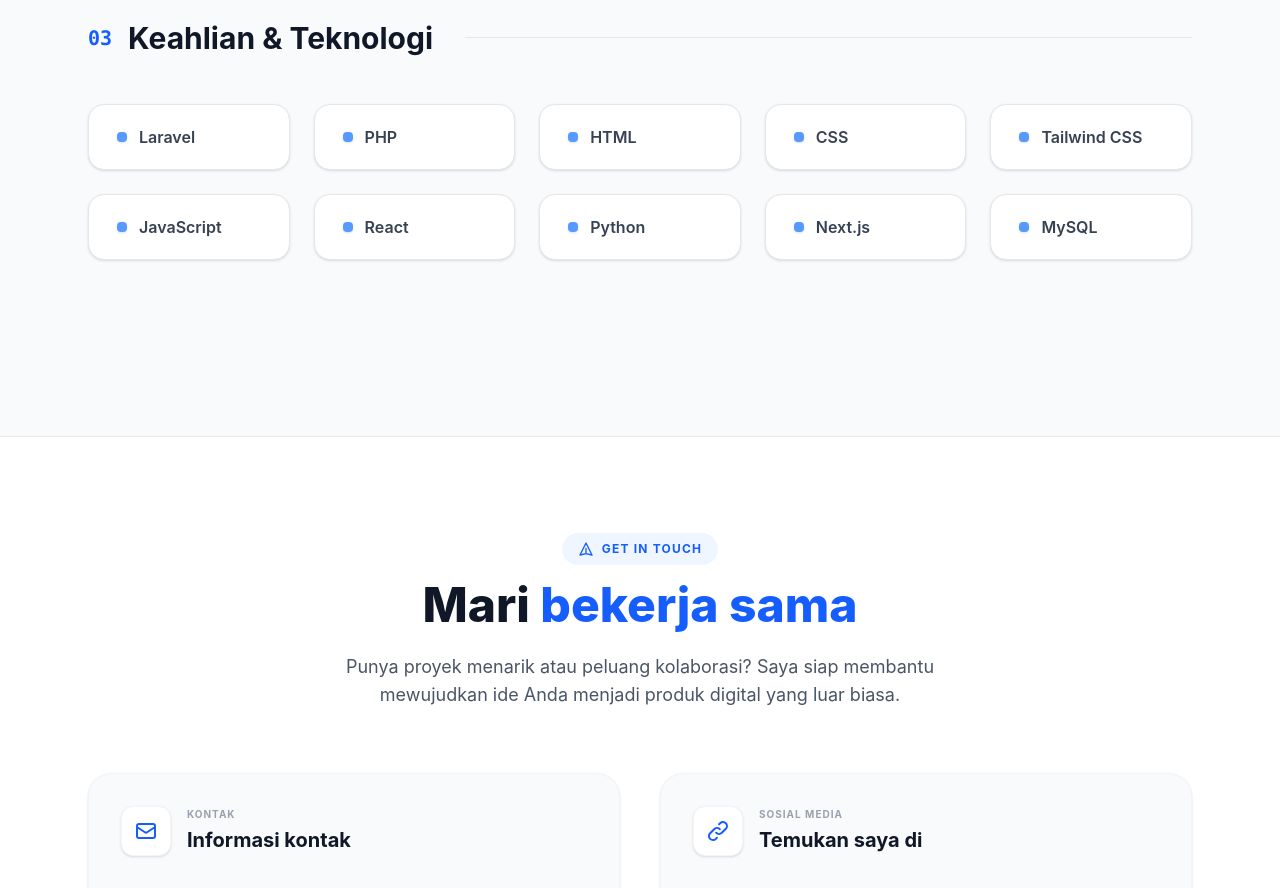
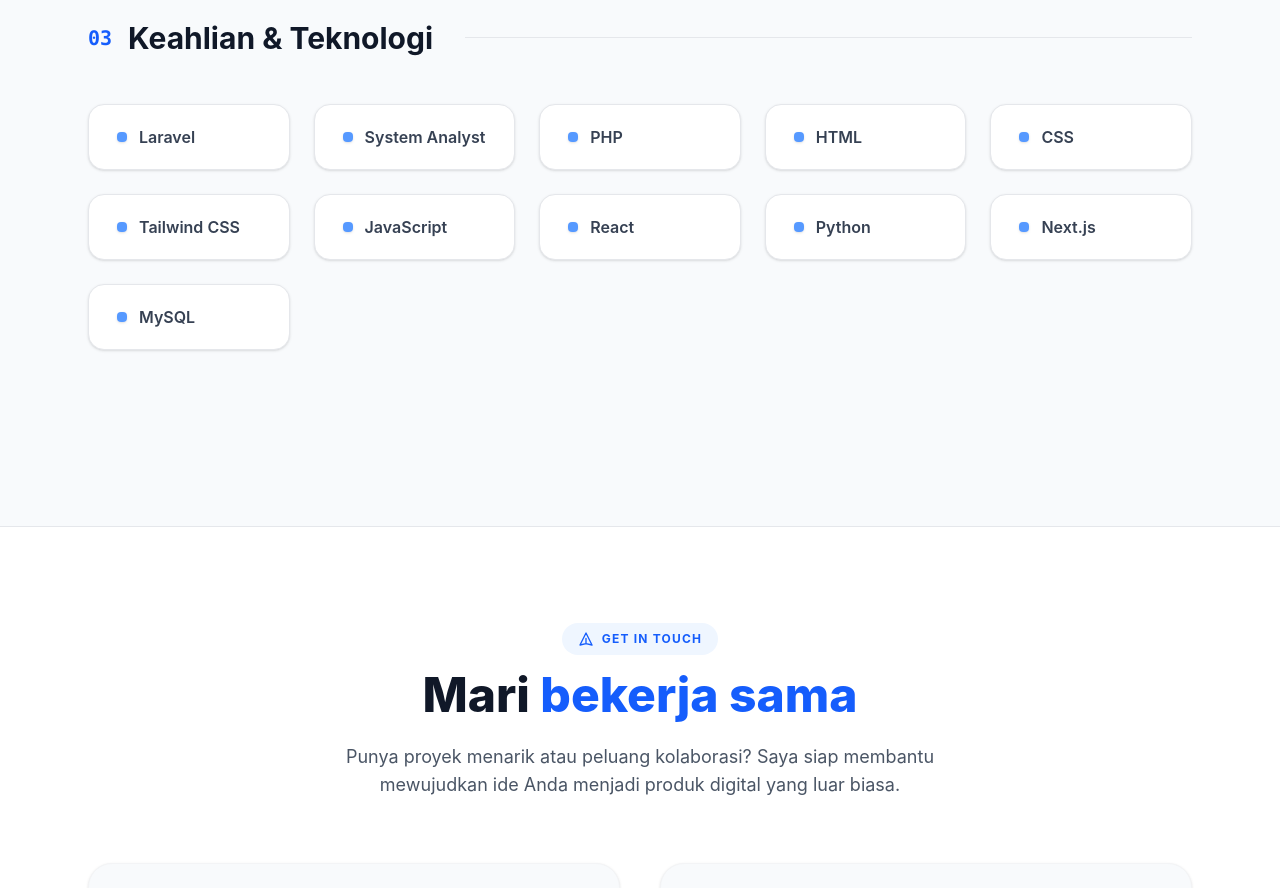
Before and after one commit to Khoirulabdillah/portofolio-web, a React (Vite) app: page / in a window 1280 px wide. Shown: the part 2360-3248 px from the top of the page. Built offline with nearby package versions, Linux system fonts and the light colour scheme.

Commit message:
perubahan link linkdln

```diff
--- a/src/components/Footer.jsx
+++ b/src/components/Footer.jsx
@@ -99,7 +99,7 @@
               </a>
 
               {/* LinkedIn */}
-              <a href="https://linkedin.com/in/khoirulabdillah" target="_blank" rel="noreferrer" className="flex items-center p-4 bg-white border border-gray-200 rounded-2xl hover:border-blue-400 hover:shadow-md active:scale-95 active:bg-blue-50 transition-all duration-200 group select-none">
+              <a href="https://www.linkedin.com/in/khoirul-abdillah/?isSelfProfile=true" target="_blank" rel="noreferrer" className="flex items-center p-4 bg-white border border-gray-200 rounded-2xl hover:border-blue-400 hover:shadow-md active:scale-95 active:bg-blue-50 transition-all duration-200 group select-none">
                 <div className="p-3 bg-slate-50 text-gray-500 rounded-xl group-hover:bg-blue-50 group-hover:text-blue-700 transition-colors">
                   <svg className="w-5 h-5" fill="currentColor" viewBox="0 0 24 24"><path d="M19 0h-14c-2.761 0-5 2.239-5 5v14c0 2.761 2.239 5 5 5h14c2.762 0 5-2.239 5-5v-14c0-2.761-2.238-5-5-5zm-11 19h-3v-11h3v11zm-1.5-12.268c-.966 0-1.75-.79-1.75-1.764s.784-1.764 1.75-1.764 1.75.79 1.75 1.764-.783 1.764-1.75 1.764zm13.5 12.268h-3v-5.604c0-3.368-4-3.113-4 0v5.604h-3v-11h3v1.765c1.396-2.586 7-2.777 7 2.476v6.759z"/></svg>
                 </div>
--- a/src/portfolioData.js
+++ b/src/portfolioData.js
@@ -8,6 +8,7 @@
 // 2. DATA KEAHLIAN (Digunakan di Keahlian.jsx)
 export const keahlian = [
   "Laravel",
+  "System Analyst",
   "PHP",
   "HTML",
   "CSS",
```
